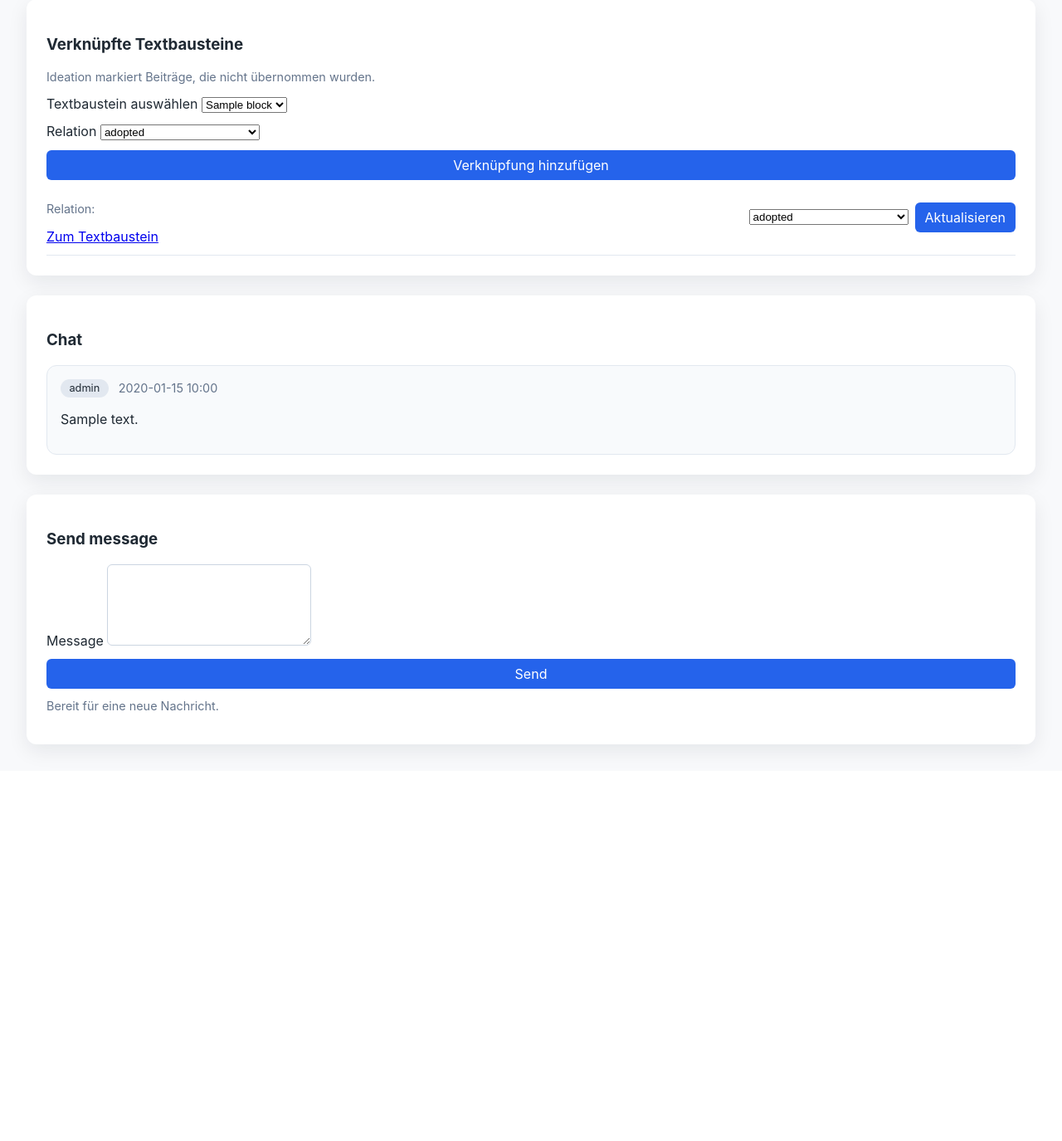
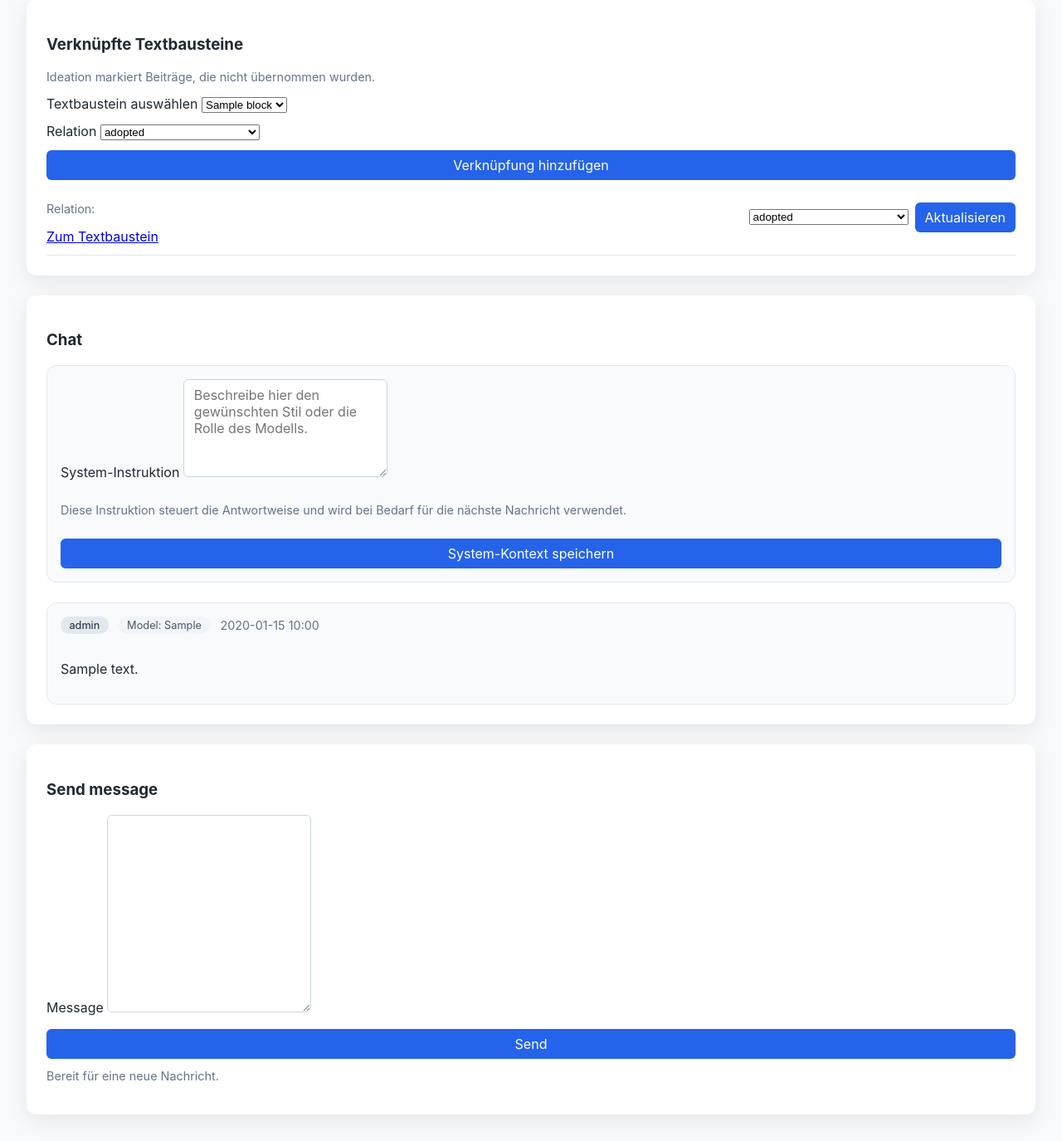
Before and after one commit to david-dd/academicGPT, a FastAPI app: a page that uses templates/conversation_detail.html in a window 1280 px wide. Shown: the part 319-1694 px from the top of the page at 83% size. Before the commit the page ends 1230 px from the top, so only its background shows below. Run offline with FastAPI, Linux system fonts and the light colour scheme; tables that the repository leaves empty hold one stand-in row (values such as "Sample post"); some libraries are stand-ins or nearby versions.

Commit message:
Add model info in conversation UI

```diff
--- a/app/crud.py
+++ b/app/crud.py
@@ -307,6 +307,48 @@ def get_initial_system_turn(db: Session, conversation_id: int) -> Turn | None:
     return db.scalar(stmt)
 
 
+def get_latest_turn_by_role(db: Session, conversation_id: int, role: str) -> Turn | None:
+    stmt = (
+        select(Turn)
+        .where(Turn.conversation_id == conversation_id, Turn.role == role)
+        .order_by(Turn.timestamp.desc(), Turn.id.desc())
+        .limit(1)
+    )
+    return db.scalar(stmt)
+
+
+def upsert_system_turn(
+    db: Session, conversation: Conversation, content_text: str
+) -> Turn:
+    system_turn = get_initial_system_turn(db, conversation_id=conversation.id)
+    if system_turn:
+        system_turn.content_text = content_text
+        system_turn.timestamp = datetime.utcnow()
+        system_turn.model = "system"
+        db.add(system_turn)
+        db.commit()
+        db.execute(
+            text(
+                """
+                UPDATE turns_fts
+                SET content_text = :content_text
+                WHERE turn_id = :turn_id
+                """
+            ),
+            {"content_text": content_text, "turn_id": system_turn.id},
+        )
+        db.commit()
+        db.refresh(system_turn)
+        return system_turn
+    return create_turn(
+        db,
+        conversation=conversation,
+        role="system",
+        content_text=content_text,
+        model="system",
+    )
+
+
 def search_turns(db: Session, query: str) -> list[dict]:
     sql = (
         "SELECT turn_id, content_text, conversation_id, project_id "
--- a/app/main.py
+++ b/app/main.py
@@ -123,6 +123,7 @@ def render_conversation_detail(
     highlight_query: str | None = None,
 ):
     turns = crud.list_turns_for_conversation(db, conversation_id=conversation.id)
+    system_turn = crud.get_initial_system_turn(db, conversation_id=conversation.id)
     highlight_terms = extract_query_terms(highlight_query)
     highlight_pattern = build_highlight_pattern(highlight_terms)
     rendered_turns = []
@@ -131,6 +132,7 @@ def render_conversation_detail(
             {
                 "id": turn.id,
                 "role": turn.role,
+                "model": turn.model,
                 "timestamp": turn.timestamp,
                 "content_html": highlight_text(turn.content_text, highlight_pattern),
                 "is_match": bool(
@@ -150,6 +152,7 @@ def render_conversation_detail(
             "relation_labels": RELATION_LABELS,
             "project_blocks": project.text_blocks,
             "highlight_query": highlight_query or "",
+            "system_instruction": system_turn.content_text if system_turn else "",
         },
     )
 
@@ -747,6 +750,12 @@ def create_conversation_message(
     client = get_openai_client(api_key)
     previous_response_id = crud.get_latest_response_id(db, conversation_id=conversation.id)
     system_turn = crud.get_initial_system_turn(db, conversation_id=conversation.id)
+    latest_assistant_turn = crud.get_latest_turn_by_role(
+        db, conversation_id=conversation.id, role="assistant"
+    )
+    if system_turn and latest_assistant_turn:
+        if system_turn.timestamp > latest_assistant_turn.timestamp:
+            previous_response_id = None
     input_messages = []
     if not previous_response_id and system_turn:
         input_messages.append({"role": "system", "content": system_turn.content_text})
@@ -818,6 +827,32 @@ def create_conversation_message(
         timestamp=datetime.utcnow(),
         response_id=response_id,
         metadata_json=metadata,
+    )
+    return RedirectResponse(
+        url=f"/p/{project.slug}/conversations/{conversation.id}", status_code=303
+    )
+
+
+@app.post("/p/{project_slug}/conversations/{conversation_id}/system")
+def update_conversation_system_instruction(
+    project_slug: str,
+    conversation_id: int,
+    request: Request,
+    system_instruction: str = Form(...),
+    db: Session = Depends(get_db),
+):
+    project = get_project_by_slug_or_404(db, project_slug)
+    conversation = get_conversation_or_404(db, project, conversation_id)
+    if not system_instruction.strip():
+        return render_conversation_detail(
+            request,
+            project,
+            conversation,
+            db,
+            error="System instruction cannot be empty.",
+        )
+    crud.upsert_system_turn(
+        db, conversation=conversation, content_text=system_instruction.strip()
     )
     return RedirectResponse(
         url=f"/p/{project.slug}/conversations/{conversation.id}", status_code=303
--- a/static/css/styles.css
+++ b/static/css/styles.css
@@ -252,6 +252,8 @@ button:hover {
   border-radius: 12px;
   background: #f8fafc;
   border: 1px solid #e2e8f0;
+  display: grid;
+  gap: 0.5rem;
 }
 
 .chat-turn-system {
@@ -296,6 +298,7 @@ mark {
   gap: 0.75rem;
   align-items: center;
   margin-bottom: 0.5rem;
+  flex-wrap: wrap;
 }
 
 .error {
@@ -350,6 +353,29 @@ mark {
   border-radius: 999px;
   background: #e2e8f0;
   font-size: 0.8rem;
+}
+
+.pill-muted {
+  background: #f1f5f9;
+  color: #475569;
+}
+
+.chat-config {
+  margin-bottom: 1.5rem;
+  padding: 1rem;
+  border-radius: 12px;
+  background: #f8fafc;
+  border: 1px solid #e2e8f0;
+}
+
+.message-form {
+  gap: 1rem;
+}
+
+.message-textarea {
+  min-height: 220px;
+  font-size: 1rem;
+  line-height: 1.5;
 }
 
 .pill-ok {
--- a/templates/conversation_detail.html
+++ b/templates/conversation_detail.html
@@ -74,6 +74,20 @@
   {% if error %}
     <p class="error">{{ error }}</p>
   {% endif %}
+  <form method="post" action="/p/{{ project.slug }}/conversations/{{ conversation.id }}/system" class="form-grid chat-config">
+    <label>
+      System-Instruktion
+      <textarea
+        name="system_instruction"
+        rows="5"
+        placeholder="Beschreibe hier den gewünschten Stil oder die Rolle des Modells."
+      >{{ system_instruction }}</textarea>
+    </label>
+    <p class="muted">
+      Diese Instruktion steuert die Antwortweise und wird bei Bedarf für die nächste Nachricht verwendet.
+    </p>
+    <button type="submit">System-Kontext speichern</button>
+  </form>
   {% if turns %}
     <ul class="chat-thread">
       {% for turn in turns %}
@@ -83,6 +97,7 @@
         >
           <div class="chat-meta">
             <span class="pill">{{ turn.role }}</span>
+            <span class="pill pill-muted">Model: {{ turn.model }}</span>
             <span class="muted">{{ turn.timestamp.strftime('%Y-%m-%d %H:%M') }}</span>
           </div>
           <p>{{ turn.content_html }}</p>
@@ -96,10 +111,15 @@
 
 <section class="card">
   <h3>Send message</h3>
-  <form method="post" action="/p/{{ project.slug }}/conversations/{{ conversation.id }}/messages" class="form-grid" data-message-form>
+  <form
+    method="post"
+    action="/p/{{ project.slug }}/conversations/{{ conversation.id }}/messages"
+    class="form-grid message-form"
+    data-message-form
+  >
     <label>
       Message
-      <textarea name="message" rows="4" required></textarea>
+      <textarea name="message" rows="8" class="message-textarea" required></textarea>
     </label>
     <button type="submit">Send</button>
   </form>
```
